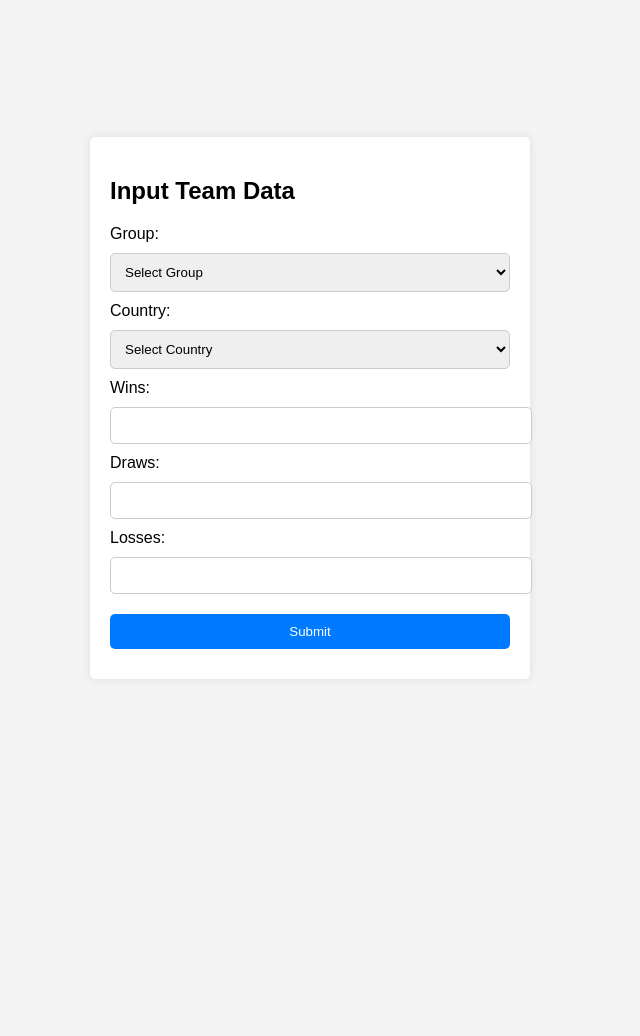
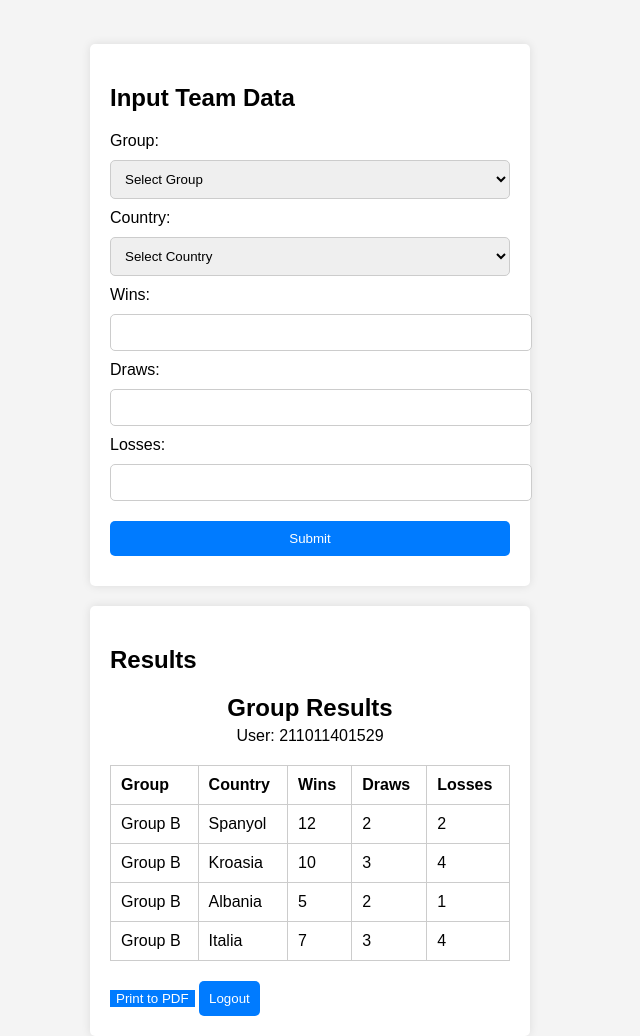
Before and after one commit to mazyans/Pemroweb2, a PHP site: page /dashboard.php in a window 1280 px wide. Shown: the whole page, without its empty margins (330-970 px from the left). Before the commit the page ends 649 px from the top, so only its background shows below. Run offline with PHP 8.4, Linux system fonts and the light colour scheme; a user stored in the database is signed in; data comes from the database, SQL or seed files in the repository.

Commit message:
Update dashboard.php

```diff
--- a/UAS/dashboard.php
+++ b/UAS/dashboard.php
@@ -6,11 +6,13 @@ if (!isset($_SESSION['username'])) {
 }
 include 'config.php';
 
-// Fetch groups for the dropdown menu
 $groups_result = $conn->query("SELECT DISTINCT group_name FROM groups");
 
-// Fetch countries for the dropdown menu
 $countries_result = $conn->query("SELECT id, name, group_name FROM countries");
+
+$results = $conn->query("SELECT r.group_name, c.name as country, r.wins, r.draws, r.losses FROM results r JOIN countries c ON r.country_id = c.id");
+
+$username = $_SESSION['username']; // Nama pengguna dari sesi
 
 ?>
 
@@ -25,16 +27,20 @@ $countries_result = $conn->query("SELECT id, name, group_name FROM countries");
             display: flex;
             justify-content: center;
             align-items: center;
+            flex-direction: column;
             height: 100vh;
+            margin: 0;
+            margin-top: 150px;
         }
-        .dashboard-container {
+        .dashboard-container, .results-container {
             background-color: #fff;
             padding: 20px;
             border-radius: 5px;
             box-shadow: 0 0 10px rgba(0, 0, 0, 0.1);
             width: 400px;
+            margin-bottom: 20px;
         }
-        .dashboard-container h2 {
+        .dashboard-container h2, .results-container h2 {
             margin-bottom: 20px;
         }
         .dashboard-container select, .dashboard-container input, .dashboard-container button {
@@ -44,14 +50,47 @@ $countries_result = $conn->query("SELECT id, name, group_name FROM countries");
             border: 1px solid #ccc;
             border-radius: 5px;
         }
-        .dashboard-container button {
+        .dashboard-container button, .results-container button {
             background-color: #007bff;
             color: #fff;
             border: none;
             cursor: pointer;
         }
-        .dashboard-container button:hover {
+        .dashboard-container button:hover, .results-container button:hover {
             background-color: #0056b3;
+        }
+        table {
+            width: 100%;
+            border-collapse: collapse;
+        }
+        table, th, td {
+            border: 1px solid #ccc;
+        }
+        th, td {
+            padding: 10px;
+            text-align: left;
+        }
+        .logout-btn {
+            background-color: #dc3545;
+            color: #fff;
+            border: none;
+            cursor: pointer;
+            padding: 10px;
+            border-radius: 5px;
+            margin-top: 20px;
+        }
+        .logout-btn:hover {
+            background-color: #c82333;
+        }
+        .print-header {
+            text-align: center;
+            margin-bottom: 20px;
+        }
+        .print-header h2 {
+            margin: 0;
+        }
+        .print-header p {
+            margin: 5px 0;
         }
     </style>
 </head>
@@ -86,6 +125,43 @@ $countries_result = $conn->query("SELECT id, name, group_name FROM countries");
         </form>
     </div>
 
+    <div class="results-container">
+        <h2>Results</h2>
+        <div id="printSection">
+            <div class="print-header">
+                <h2>Group Results</h2>
+                <p id="currentDateTime"></p>
+                <p>User: <?php echo $username; ?></p>
+            </div>
+            <table>
+                <thead>
+                    <tr>
+                        <th>Group</th>
+                        <th>Country</th>
+                        <th>Wins</th>
+                        <th>Draws</th>
+                        <th>Losses</th>
+                    </tr>
+                </thead>
+                <tbody>
+                    <?php
+                    while ($result = $results->fetch_assoc()) {
+                        echo "<tr>";
+                        echo "<td>".$result['group_name']."</td>";
+                        echo "<td>".$result['country']."</td>";
+                        echo "<td>".$result['wins']."</td>";
+                        echo "<td>".$result['draws']."</td>";
+                        echo "<td>".$result['losses']."</td>";
+                        echo "</tr>";
+                    }
+                    ?>
+                </tbody>
+            </table>
+        </div>
+        <button onclick="printToPDF()">Print to PDF</button>
+        <a href="logout.php"><button class="logout-btn">Logout</button></a>
+    </div>
+
     <script>
         function filterCountries() {
             var groupDropdown = document.getElementById('groupDropdown');
@@ -101,6 +177,20 @@ $countries_result = $conn->query("SELECT id, name, group_name FROM countries");
                 }
             }
         }
+
+        function printToPDF() {
+            // Set current date and time
+            var currentDateTime = new Date();
+            document.getElementById('currentDateTime').innerText = currentDateTime.toLocaleString();
+
+            var printContents = document.getElementById('printSection').innerHTML;
+            var originalContents = document.body.innerHTML;
+
+            document.body.innerHTML = printContents;
+            window.print();
+            document.body.innerHTML = originalContents;
+            location.reload();
+        }
     </script>
 </body>
 </html>
```
